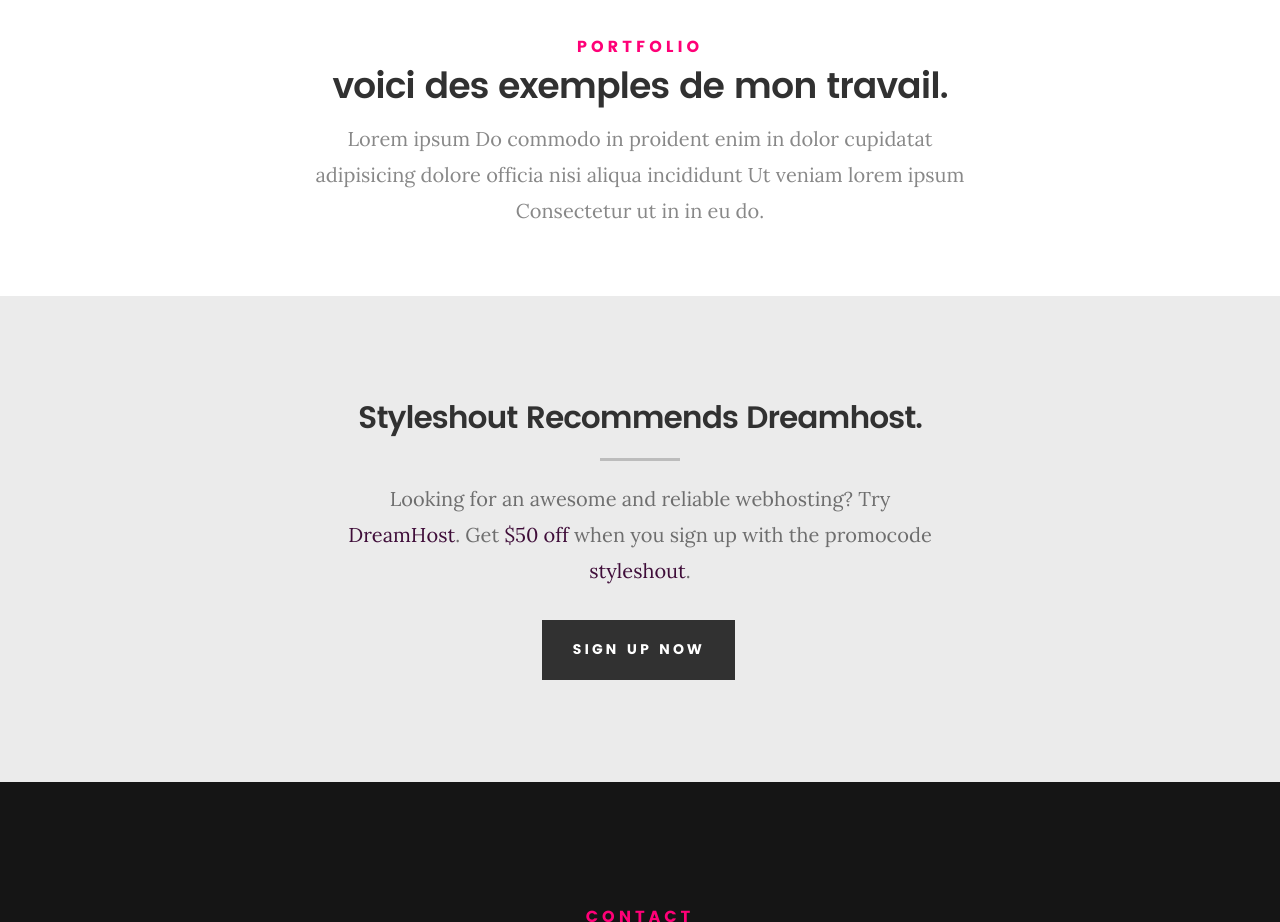
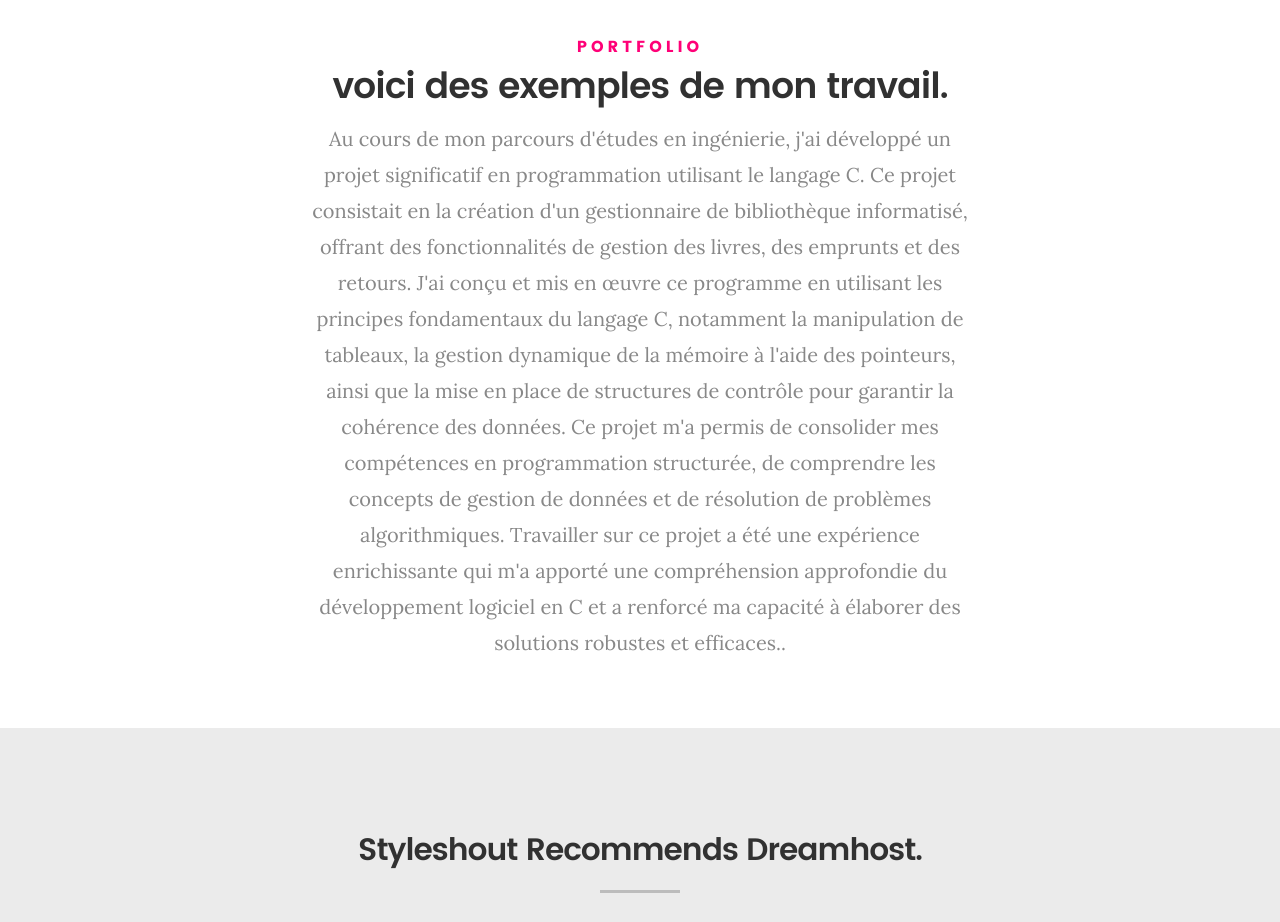
Before and after one commit to azizfarhani/3b12_azizfarhani1, a plain HTML site: page index.html in a window 1280 px wide. Shown: the part 3620-4542 px from the top of the page. Drawn offline with Linux system fonts and the light colour scheme; files whose address does not match are found by name.

Commit message:
Update index.html

```diff
--- a/index.html
+++ b/index.html
@@ -274,7 +274,7 @@
    			<h5>Portfolio</h5>
    			<h1>voici des exemples de mon travail.</h1>
 
-   			<p class="lead">Lorem ipsum Do commodo in proident enim in dolor cupidatat adipisicing dolore officia nisi aliqua incididunt Ut veniam lorem ipsum Consectetur ut in in eu do.</p>
+   			<p class="lead">Au cours de mon parcours d'études en ingénierie, j'ai développé un projet significatif en programmation utilisant le langage C. Ce projet consistait en la création d'un gestionnaire de bibliothèque informatisé, offrant des fonctionnalités de gestion des livres, des emprunts et des retours. J'ai conçu et mis en œuvre ce programme en utilisant les principes fondamentaux du langage C, notamment la manipulation de tableaux, la gestion dynamique de la mémoire à l'aide des pointeurs, ainsi que la mise en place de structures de contrôle pour garantir la cohérence des données. Ce projet m'a permis de consolider mes compétences en programmation structurée, de comprendre les concepts de gestion de données et de résolution de problèmes algorithmiques. Travailler sur ce projet a été une expérience enrichissante qui m'a apporté une compréhension approfondie du développement logiciel en C et a renforcé ma capacité à élaborer des solutions robustes et efficaces..</p>
 
    		</div>
    	</div> <!-- /section-intro-->
```
